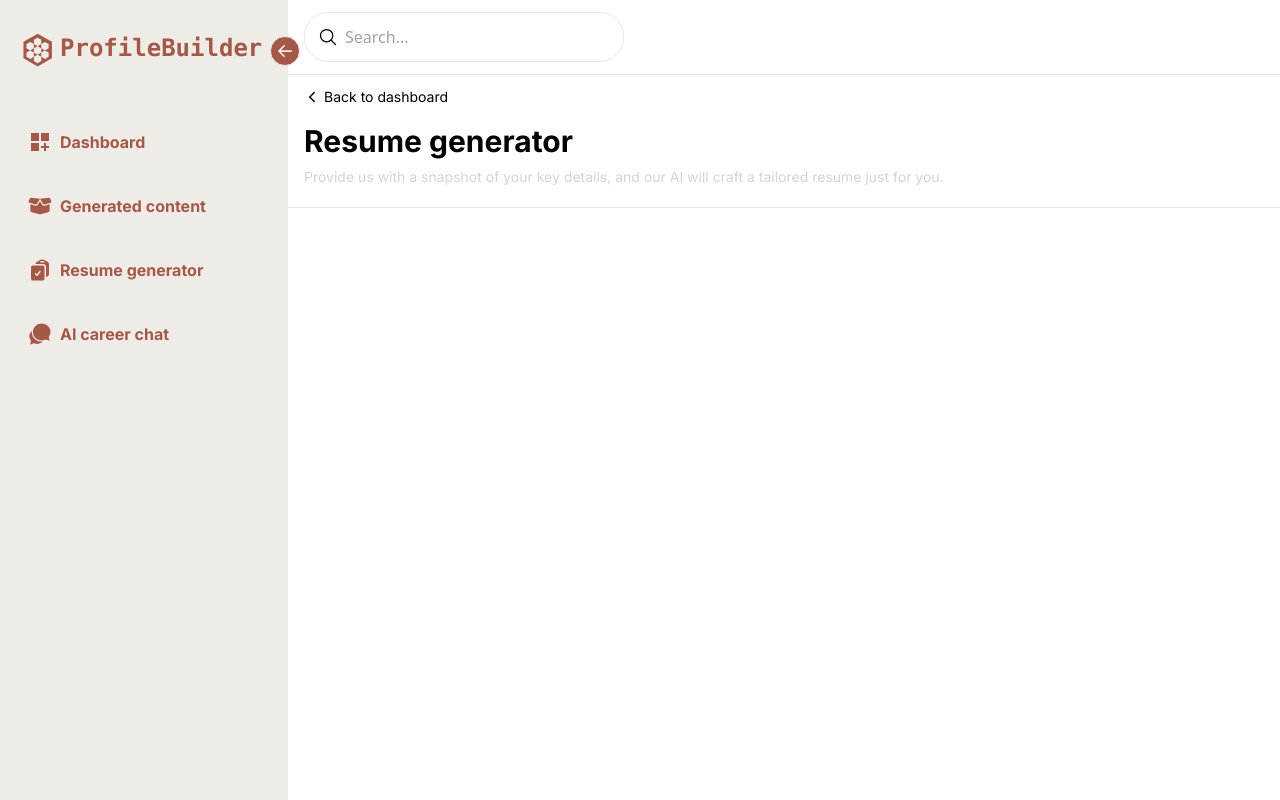
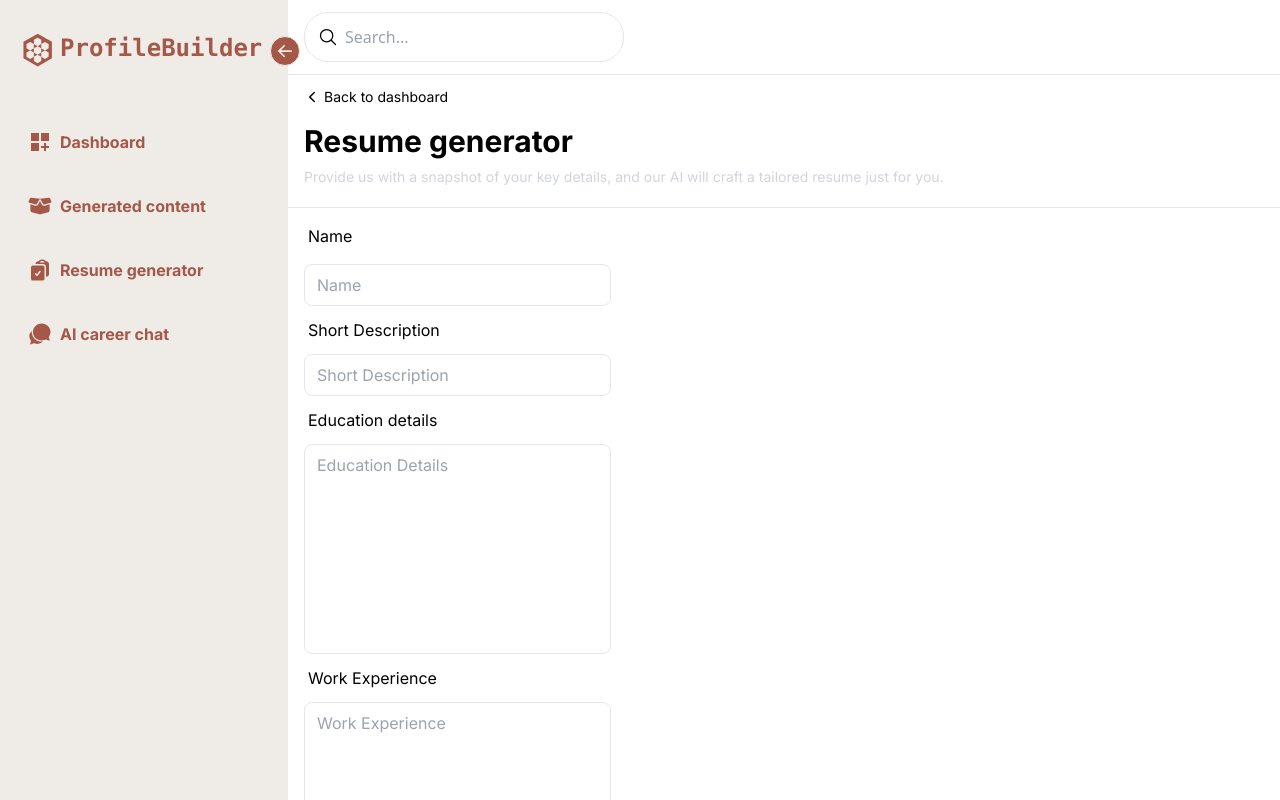
Before and after one commit to manish189000/profile-builder, a React (Vite) app in the folder frontend/: page /dashboard/openai/generator/resume-generator in a window 1280 px wide. Built offline with nearby package versions, Linux system fonts and the light colour scheme.

Commit message:
forms added for new resume

```diff
--- a/frontend/package.json
+++ b/frontend/package.json
@@ -10,6 +10,7 @@
     "preview": "vite preview"
   },
   "dependencies": {
+    "@chakra-ui/react": "^2.8.2",
     "react": "^18.2.0",
     "react-dom": "^18.2.0",
     "react-icons": "^5.0.1",
--- a/frontend/src/pages/GenerateNewResume.jsx
+++ b/frontend/src/pages/GenerateNewResume.jsx
@@ -21,6 +21,64 @@ const GenerateNewResume = () => {
           a tailored resume just for you.
         </p>
       </div>
+      <div className="w-full px-4 py-3 border-b-gray-200 border-b flex ">
+        <div className="left w-[50%]">
+          <form className="flex flex-col w-[80%] space-y-3">
+            <label className="text-base my-1 px-1 font-inter">Name</label>
+            <input
+              type="text"
+              placeholder="Name"
+              className="input font-inter px-3 py-2 mb-10 text-[#3F292B] outline-none border rounded-lg w-[80%]"
+            />
+            <label className="text-base my-1 px-1 font-inter">
+              Short Description
+            </label>
+            <input
+              type="text"
+              placeholder="Short Description"
+              className="input font-inter px-3 py-2 mb-3 text-[#3F292B] outline-none border rounded-lg w-[80%]"
+            />
+            <label className="text-base my-1 px-1 font-inter">
+              Education details
+            </label>
+            <textarea
+              rows="8"
+              cols="50"
+              className="input resize-none font-inter px-3 py-2 text-[#3F292B] outline-none border rounded-lg w-[80%]"
+              placeholder="Education Details"
+            />
+            <label className="text-base my-1 px-1 font-inter">
+              Work Experience
+            </label>
+            <textarea
+              rows="8"
+              cols="50"
+              className="input resize-none font-inter px-3 py-2 text-[#3F292B] outline-none border rounded-lg w-[80%]"
+              placeholder="Work Experience"
+            />
+            <label className="text-base my-1 px-1 font-inter">
+              Achievements
+            </label>
+            <textarea
+              cols="50"
+              rows="8"
+              className="input resize-none font-inter px-3 py-2 text-[#3F292B] outline-none border rounded-lg w-[80%]"
+              placeholder="Achievements"
+            />
+            <label className="text-base my-1 px-1 font-inter">
+              Job Description
+            </label>
+            <textarea
+              cols="50"
+              rows="8"
+              className="input resize-none font-inter px-3 py-2 text-[#3F292B] outline-none border rounded-lg w-[80%]"
+              type="text"
+              placeholder="Job description"
+            />
+          </form>
+        </div>
+        <div className="right"></div>
+      </div>
     </div>
   );
 };
```
Also changed, not shown: 1 other file (tests, documents, lock files or other folders).
